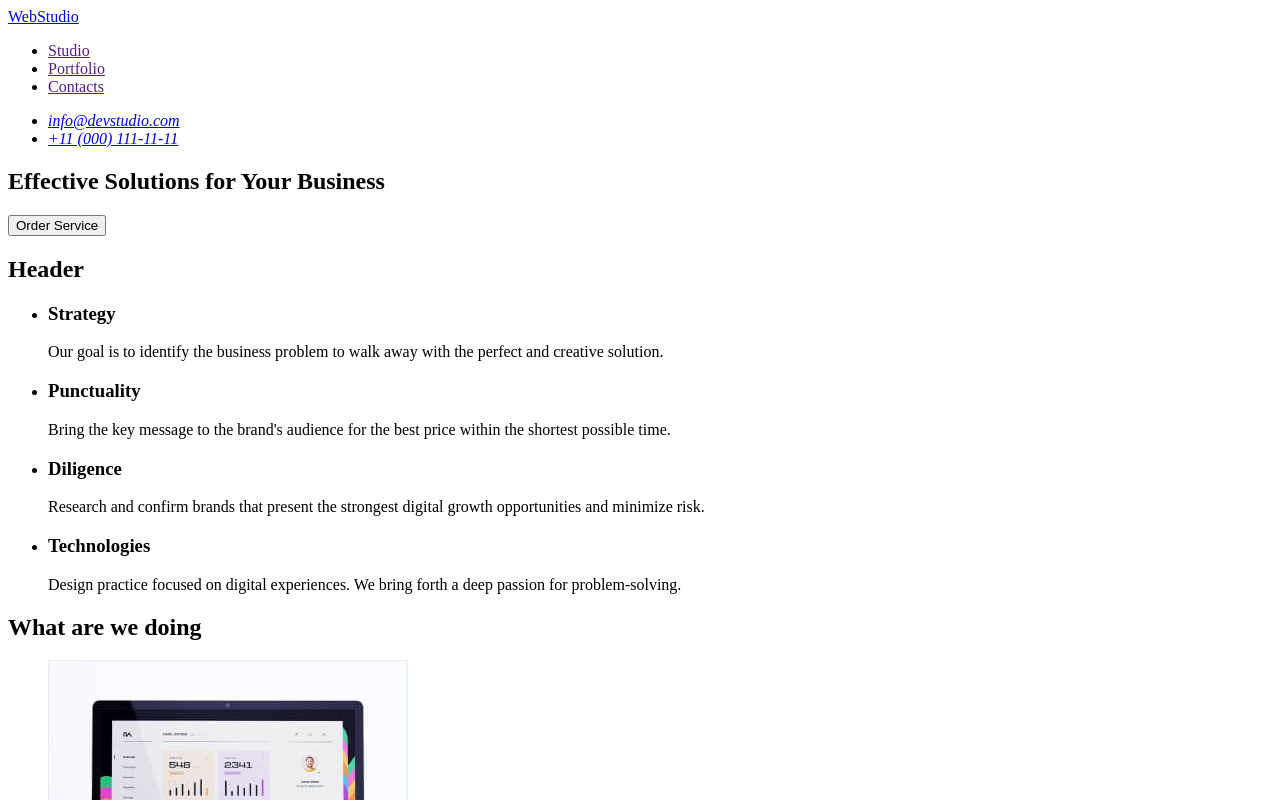
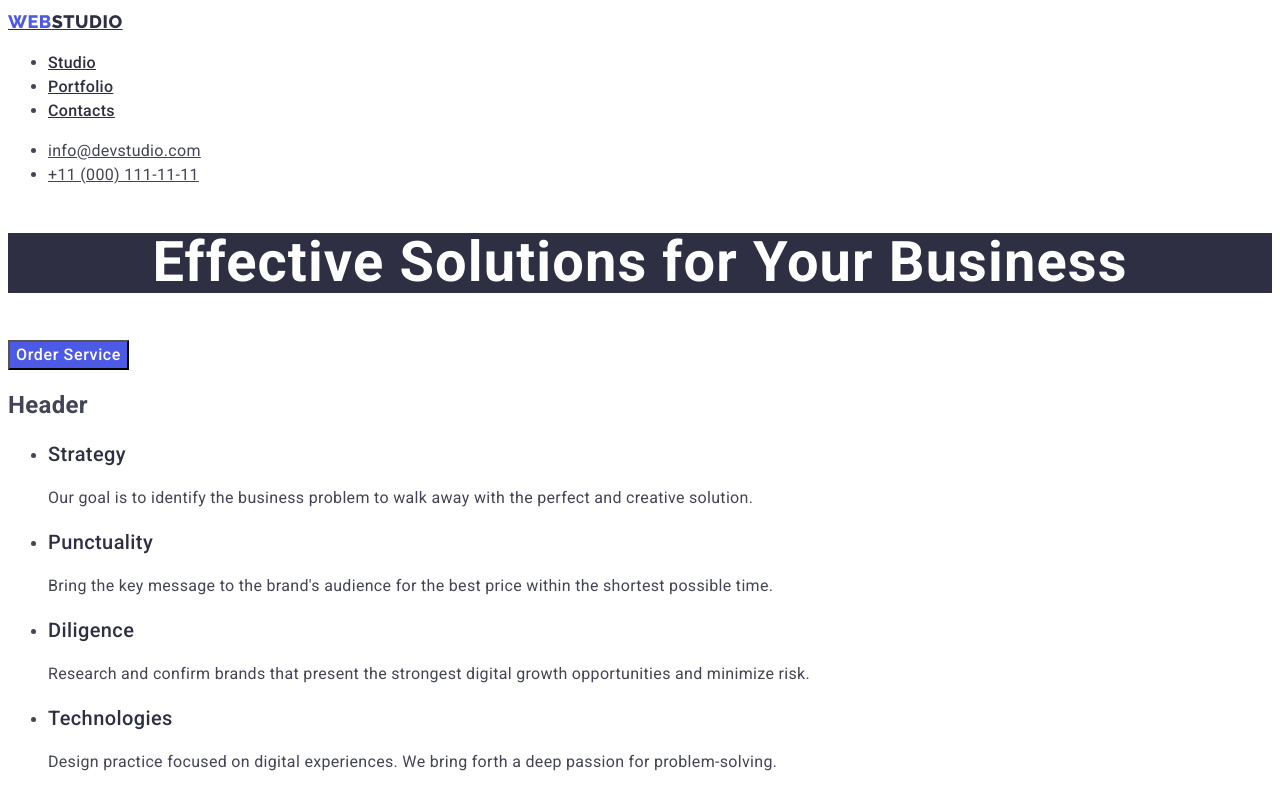
Before and after one commit to Bo1hdan/goit-markup-hw-02, a plain HTML site: page index.html in a window 1280 px wide. Shown: the top 800 px of the page. Drawn offline with Linux system fonts and the light colour scheme.

Commit message:
almoust done

```diff
--- /dev/null
+++ b/css/styles.css
@@ -0,0 +1,223 @@
+body {
+  font-family: 'Roboto';
+  font-weight: 400;
+  font-size: 16px;
+  line-height: 1.33;
+  /* identical to box height, or 150% */
+
+  letter-spacing: 0.02em;
+
+  /* SLATE */
+
+  color: #434455;
+}
+.logo {
+  font-family: 'Raleway';
+  font-style: normal;
+  font-weight: 800;
+  font-size: 18px;
+  line-height: 1.5;
+  /* identical to box height, or 133% */
+
+  display: flex;
+  align-items: center;
+  letter-spacing: 0.03em;
+  text-transform: uppercase;
+
+  /* NAVY BLUE */
+
+  color: #2e2f42;
+}
+.logo-span {
+  font-family: 'Raleway';
+  font-style: normal;
+  font-weight: 800;
+  font-size: 18px;
+  line-height: 1.5;
+  /* identical to box height, or 133% */
+
+  display: flex;
+  align-items: center;
+  letter-spacing: 0.03em;
+  text-transform: uppercase;
+
+  /* IRIS */
+
+  color: #4d5ae5;
+}
+
+.nav-link {
+  font-family: 'Roboto';
+  font-style: normal;
+  font-weight: 500;
+  font-size: 16px;
+  line-height: 1.5;
+  /* identical to box height, or 150% */
+
+  letter-spacing: 0.02em;
+
+  /* NAVY BLUE */
+
+  color: #2e2f42;
+}
+.nav-contact {
+  font-family: 'Roboto';
+  font-style: normal;
+  font-weight: 400;
+  font-size: 16px;
+  line-height: 1.5;
+  /* identical to box height, or 150% */
+
+  letter-spacing: 0.02em;
+
+  /* SLATE */
+
+  color: #434455;
+}
+
+.hero-title {
+  font-family: 'Roboto';
+  font-style: normal;
+  font-weight: 700;
+  font-size: 56px;
+  line-height: 1.07;
+  /* or 107% */
+
+  text-align: center;
+  letter-spacing: 0.02em;
+
+  color: #ffffff;
+  background: #2e2f42;
+}
+.hero-btn {
+  /* Button Text */
+
+  font-family: 'Roboto';
+  font-style: normal;
+  font-weight: 500;
+  font-size: 16px;
+  line-height: 1.5;
+
+  letter-spacing: 0.04em;
+
+  color: #ffffff;
+  background: #4d5ae5;
+}
+
+.about-studio {
+}
+.about-studio-list {
+}
+.about-item {
+}
+.item-header {
+  font-family: 'Roboto';
+  font-style: normal;
+  font-weight: 500;
+  font-size: 20px;
+  line-height: 1.2;
+  /* identical to box height, or 120% */
+
+  letter-spacing: 0.02em;
+
+  /* NAVY BLUE */
+
+  color: #2e2f42;
+}
+.about-text {
+  font-family: 'Roboto';
+  font-style: normal;
+  font-weight: 400;
+  font-size: 16px;
+  line-height: 1.5;
+  /* or 150% */
+
+  letter-spacing: 0.02em;
+
+  /* SLATE */
+
+  color: #434455;
+}
+.products-header {
+  font-family: 'Roboto';
+  font-style: normal;
+  font-weight: 700;
+  font-size: 36px;
+  line-height: 1.11;
+  /* identical to box height, or 111% */
+
+  letter-spacing: 0.02em;
+  text-transform: capitalize;
+
+  /* NAVY BLUE */
+
+  color: #2e2f42;
+}
+.products-list {
+}
+.products-list-item {
+}
+
+.team {
+}
+.team-header {
+  font-family: 'Roboto';
+  font-style: normal;
+  font-weight: 700;
+  font-size: 36px;
+  line-height: 1.11;
+  /* identical to box height, or 111% */
+
+  letter-spacing: 0.02em;
+  text-transform: capitalize;
+
+  /* NAVY BLUE */
+
+  color: #2e2f42;
+}
+.team-list {
+}
+.team-member {
+  font-family: 'Roboto';
+  font-style: normal;
+  font-weight: 500;
+  font-size: 20px;
+  line-height: 1.2;
+  /* identical to box height, or 120% */
+
+  letter-spacing: 0.02em;
+
+  /* NAVY BLUE */
+
+  color: #2e2f42;
+}
+.team-member-about {
+  font-family: 'Roboto';
+  font-style: normal;
+  font-weight: 400;
+  font-size: 16px;
+  line-height: 1.5;
+  /* identical to box height, or 150% */
+
+  letter-spacing: 0.02em;
+
+  /* SLATE */
+
+  color: #434455;
+}
+.footer-text {
+  font-family: 'Roboto';
+  font-style: normal;
+  font-weight: 400;
+  font-size: 16px;
+  line-height: 24px;
+  /* or 150% */
+
+  letter-spacing: 0.02em;
+
+  /* CORNFLOWER */
+
+  color: #e7e9fc;
+
+  background: #2e2f42;
+}
--- a/index.html
+++ b/index.html
@@ -4,60 +4,78 @@
     <meta charset="UTF-8" />
     <meta http-equiv="X-UA-Compatible" content="IE=edge" />
     <meta name="viewport" content="width=device-width, initial-scale=1.0" />
+    <link rel="stylesheet" href="./css/styles.css" />
+    <link rel="preconnect" href="https://fonts.googleapis.com" />
+    <link rel="preconnect" href="https://fonts.gstatic.com" crossorigin />
+    <link
+      href="https://fonts.googleapis.com/css2?family=Raleway:wght@800&family=Roboto:wght@400;500;700;900&display=swap"
+      rel="stylesheet"
+    />
     <title>Document</title>
   </head>
   <body>
-    <header>
-      <nav>
-        <a href="./index.html" target="_blank" rel="noopener noreferrer"
-          >WebStudio</a
+    <header class="studio-header">
+      <nav class="studio-nav">
+        <a
+          class="logo"
+          href="./index.html"
+          target="_blank"
+          rel="noopener noreferrer"
+          ><span class="logo-span">Web</span> Studio</a
         >
         <ul>
-          <li><a href="">Studio</a></li>
-          <li><a href="">Portfolio</a></li>
-          <li><a href="">Contacts</a></li>
+          <li><a class="nav-link" href="./index.html">Studio</a></li>
+          <li><a class="nav-link" href="./portfolio.html">Portfolio</a></li>
+          <li><a class="nav-link" href="">Contacts</a></li>
         </ul>
       </nav>
       <address>
         <ul>
-          <li><a href="mailto:info@devstudio.com">info@devstudio.com</a></li>
-          <li><a href="tel:+110001111111">+11 (000) 111-11-11</a></li>
+          <li>
+            <a class="nav-contact" href="mailto:info@devstudio.com"
+              >info@devstudio.com</a
+            >
+          </li>
+          <li>
+            <a class="nav-contact" href="tel:+110001111111"
+              >+11 (000) 111-11-11</a
+            >
+          </li>
         </ul>
       </address>
     </header>
     <main>
-      <!-- <img src="./images/Dark-bg.jpg" width="1440" height="600" alt="dark-bg" /> -->
       <section>
-        <h1>Effective Solutions for Your Business</h1>
-        <button type="button">Order Service</button>
+        <h1 class="hero-title">Effective Solutions for Your Business</h1>
+        <button class="hero-btn" type="button">Order Service</button>
       </section>
-      <section>
+      <section class="about-studio">
         <h2>Header</h2>
-        <ul>
-          <li>
-            <h3>Strategy</h3>
-            <p>
+        <ul class="about-studio-list">
+          <li class="about-item">
+            <h3 class="item-header">Strategy</h3>
+            <p class="about-text">
               Our goal is to identify the business problem to walk away with the
               perfect and creative solution.
             </p>
           </li>
-          <li>
-            <h3>Punctuality</h3>
-            <p>
+          <li class="about-item">
+            <h3 class="item-header">Punctuality</h3>
+            <p class="about-text">
               Bring the key message to the brand's audience for the best price
               within the shortest possible time.
             </p>
           </li>
-          <li>
-            <h3>Diligence</h3>
-            <p>
+          <li class="about-item">
+            <h3 class="item-header">Diligence</h3>
+            <p class="about-text">
               Research and confirm brands that present the strongest digital
               growth opportunities and minimize risk.
             </p>
           </li>
-          <li>
-            <h3>Technologies</h3>
-            <p>
+          <li class="about-item">
+            <h3 class="item-header">Technologies</h3>
+            <p class="about-text">
               Design practice focused on digital experiences. We bring forth a
               deep passion for problem-solving.
             </p>
@@ -65,9 +83,9 @@
         </ul>
       </section>
       <section>
-        <h2>What are we doing</h2>
-        <ul>
-          <li>
+        <h2 class="products-header">What are we doing</h2>
+        <ul class="products-list">
+          <li class="products-list-item">
             <img
               src="./images/comp.jpg"
               width="360"
@@ -75,7 +93,7 @@
               alt="computer"
             />
           </li>
-          <li>
+          <li class="products-list-item">
             <img
               src="./images/phones.jpg"
               width="360"
@@ -83,7 +101,7 @@
               alt="phones"
             />
           </li>
-          <li>
+          <li class="products-list-item">
             <img
               src="./images/comp_phone.jpg"
               width="360"
@@ -93,57 +111,61 @@
           </li>
         </ul>
       </section>
-      <section>
-        <h2>Our Team</h2>
-        <ul>
-          <li>
+      <section class="team">
+        <h2 class="team-header">Our Team</h2>
+        <ul class="team-list">
+          <li class="team-list">
             <img
               src="./images/mark.jpg"
               width="264"
               height="260"
               alt="Product Designer"
             />
-            <h3>Mark Guerrero</h3>
-            <p>Product Designer</p>
+            <h3 class="team-member">Mark Guerrero</h3>
+            <p class="team-member-about">Product Designer</p>
           </li>
-          <li>
+          <li class="team-list">
             <img
               src="./images/tom.jpg"
               width="264"
               height="260"
               alt="Frontend Developer"
             />
-            <h3>Tom Ford</h3>
-            <p>Frontend Developer</p>
+            <h3 class="team-member">Tom Ford</h3>
+            <p class="team-member-about">Frontend Developer</p>
           </li>
-          <li>
+          <li class="team-list">
             <img
               src="./images/camila.jpg"
               width="264"
               height="260"
               alt="Marketing"
             />
-            <h3>Camila Garcia</h3>
-            <p>Marketing</p>
+            <h3 class="team-member">Camila Garcia</h3>
+            <p class="team-member-about">Marketing</p>
           </li>
-          <li>
+          <li class="team-list">
             <img
               src="./images/daniel.jpg"
               width="264"
               height="260"
               alt="UI Designer"
             />
-            <h3>Daniel Wilson</h3>
-            <p>UI Designer</p>
+            <h3 class="team-member">Daniel Wilson</h3>
+            <p class="team-member-about">UI Designer</p>
           </li>
         </ul>
       </section>
     </main>
-    <footer>
-      <a href="./index.html" target="_blank" rel="noopener noreferrer"
-        >WebStudio</a
+    <footer class="studio-footer">
+      <a
+        class="logo"
+        href="./index.html"
+        target="_blank"
+        rel="noopener noreferrer"
+        ><span class="logo-span">Web</span> Studio</a
       >
-      <p>
+      <p class="footer-text">
         Increase the flow of customers and sales for your business with digital
         marketing & growth solutions.
       </p>
```
Also changed, not shown: portfolio.html (added, +62 -0 lines).
